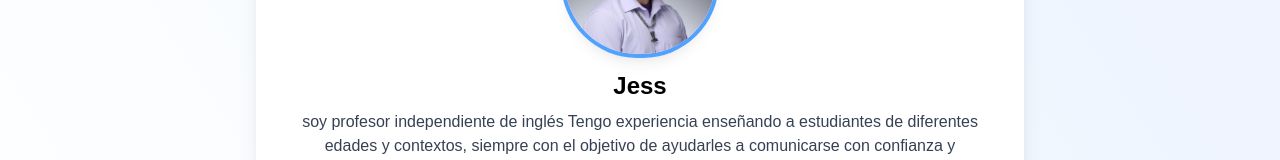
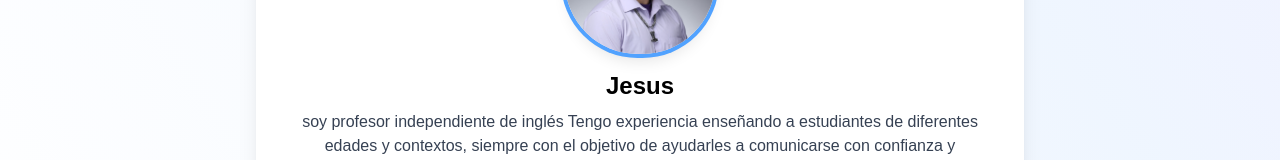
Before and after one commit to ricardo-2/escuela-idiomas, a Next.js app: page /contacto in a window 1280 px wide. Shown: the part 1633-1793 px from the top of the page. Built offline with nearby package versions, Linux system fonts and the light colour scheme.

Commit message:
profeagree

```diff
--- a/app/contacto/page.tsx
+++ b/app/contacto/page.tsx
@@ -42,7 +42,7 @@ const maestros = [
   }
 },
 {
-  nombre: "Jess",
+  nombre: "Jesus",
   foto: "/jesus.jpg",
   descripcion: "soy profesor independiente de inglés Tengo experiencia enseñando a estudiantes de diferentes edades y contextos, siempre con el objetivo de ayudarles a comunicarse con confianza y naturalidad.Mi estilo de enseñanza es práctico y personalizado: adapto las clases a las metas de cada estudiante, ya sea mejorar la fluidez, prepararse para exámenes, aprender inglés de negocios o sentirse más seguro en conversaciones cotidianas.",
   correo: "jesus@email.com",
```
